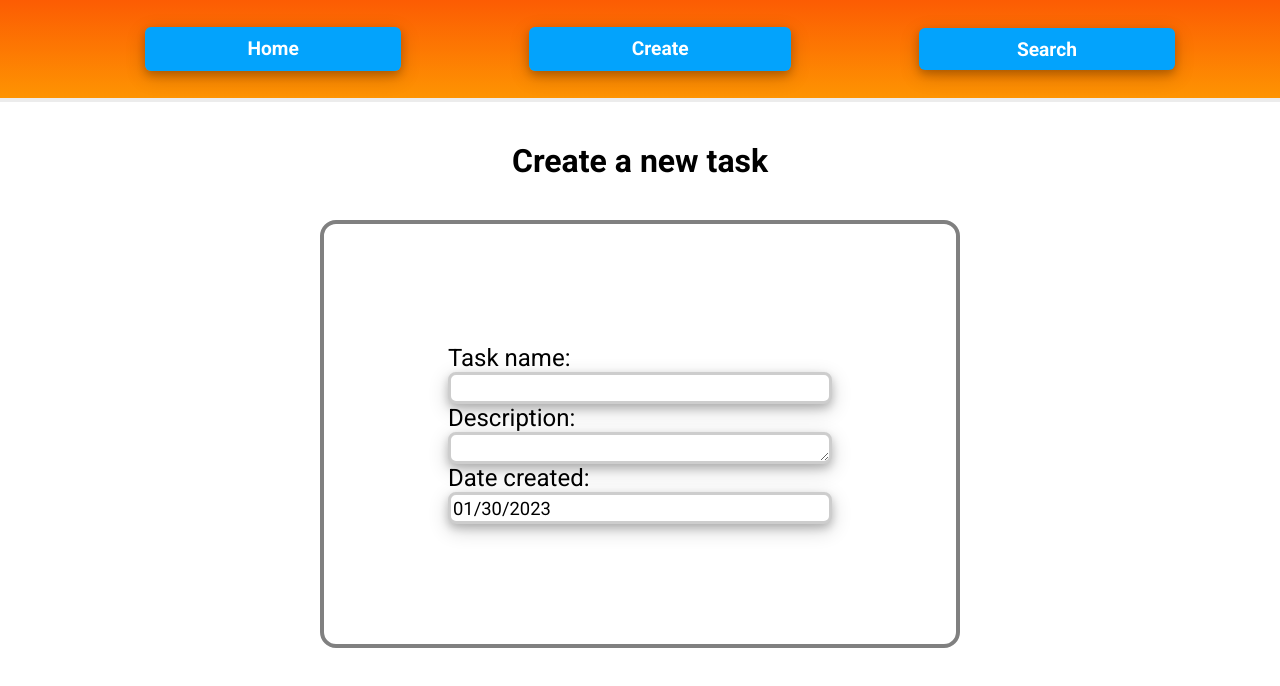
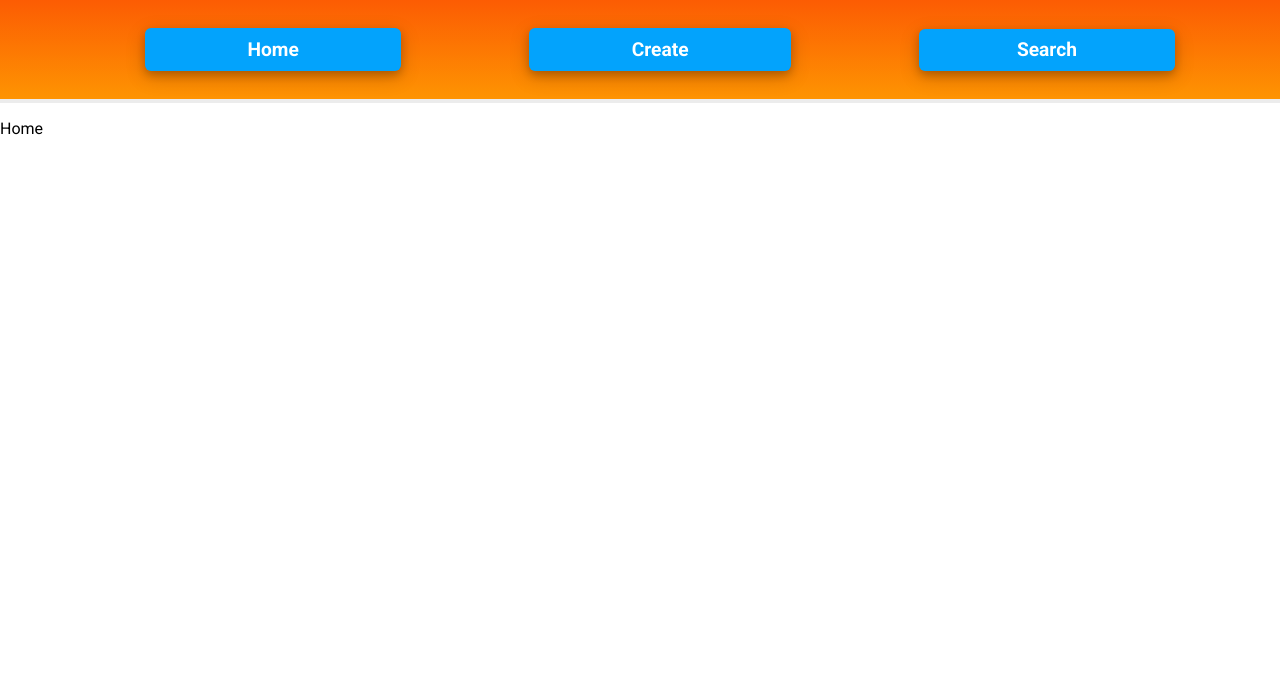
Before and after one commit to sadsewd/to-do-list-app, a React (Create React App) app: page / in a window 1280 px wide. Shown: the top 686 px of the page. Built offline with nearby package versions, Linux system fonts and the light colour scheme.

Commit message:
Added Routing

```diff
--- a/package.json
+++ b/package.json
@@ -8,6 +8,7 @@
     "@testing-library/user-event": "^13.5.0",
     "react": "^18.2.0",
     "react-dom": "^18.2.0",
+    "react-router-dom": "^6.8.0",
     "react-scripts": "5.0.1",
     "styled-components": "^5.3.6",
     "web-vitals": "^2.1.4"
@@ -35,5 +36,8 @@
       "last 1 firefox version",
       "last 1 safari version"
     ]
+  },
+  "devDependencies": {
+    "@types/styled-components": "^5.1.26"
   }
 }
--- a/public/index.html
+++ b/public/index.html
@@ -10,34 +10,11 @@
       content="Web site created using create-react-app"
     />
     <link rel="apple-touch-icon" href="%PUBLIC_URL%/logo192.png" />
-    <!--
-      manifest.json provides metadata used when your web app is installed on a
-      user's mobile device or desktop. See https://developers.google.com/web/fundamentals/web-app-manifest/
-    -->
     <link rel="manifest" href="%PUBLIC_URL%/manifest.json" />
-    <!--
-      Notice the use of %PUBLIC_URL% in the tags above.
-      It will be replaced with the URL of the `public` folder during the build.
-      Only files inside the `public` folder can be referenced from the HTML.
-
-      Unlike "/favicon.ico" or "favicon.ico", "%PUBLIC_URL%/favicon.ico" will
-      work correctly both with client-side routing and a non-root public URL.
-      Learn how to configure a non-root public URL by running `npm run build`.
-    -->
-    <title>React App</title>
+    <title>To-do-list App</title>
   </head>
   <body>
     <noscript>You need to enable JavaScript to run this app.</noscript>
     <div id="root"></div>
-    <!--
-      This HTML file is a template.
-      If you open it directly in the browser, you will see an empty page.
-
-      You can add webfonts, meta tags, or analytics to this file.
-      The build step will place the bundled scripts into the <body> tag.
-
-      To begin the development, run `npm start` or `yarn start`.
-      To create a production bundle, use `npm run build` or `yarn build`.
-    -->
   </body>
 </html>
--- a/src/App.js
+++ b/src/App.js
@@ -1,12 +1,21 @@
+import { BrowserRouter as Router, Route, Routes } from "react-router-dom";
 import Header from "./Components/header";
 import Create from "./Components/create";
+import Home from "./Components/home";
 import "./App.css";
 
 export default function App() {
   return (
-    <div>
-      <Header />
-      <Create />
-    </div>
+    <Router>
+      <div className="App">
+        <Header />
+        <div className="content">
+          <Routes>
+            <Route exact path="/" element={<Home />} />
+            <Route path="/create" element={<Create />} />
+          </Routes>
+        </div>
+      </div>
+    </Router>
   );
 }
--- a/src/Components/create.js
+++ b/src/Components/create.js
@@ -1,4 +1,5 @@
-import styled from "styled-components";
+//import useLocalStorage from "../useLocalStorage";
+import * as S from "./style.ts";
 
 var today = new Date();
 var dd = String(today.getDate()).padStart(2, "0");
@@ -6,75 +7,24 @@ var mm = String(today.getMonth() + 1).padStart(2, "0"); //January is 0!
 var yyyy = today.getFullYear();
 today = mm + "/" + dd + "/" + yyyy;
 
-const BoxShadow =
-  "0 4px 8px 0 rgba(0, 0, 0, 0.2), 0 6px 20px 0 rgba(0, 0, 0, 0.19);";
-const BoxShadowA =
-  "0 4px 8px 0 rgba(0, 0, 0, 0.4), 0 6px 20px 0 rgba(0, 0, 0, 0.4);";
-
-const Form = styled.form`
-  display: flex;
-  flex-direction: column;
-`;
-
-const Label = styled.label`
-  font-size: 1.5rem;
-`;
-
-const inputStyle = `box-shadow: ${BoxShadow}
-border-radius: 0.5rem;
-border: solid #cdcdcd 3px;
-height: 2.5vw;
-width: 30vw;
-font-size: 2.3vh;
-&::placeholder {
-  text-align: center;
-}
-&:focus {
-  box-shadow: ${BoxShadowA};
-  outline: none;
-  &::placeholder {
-    color: white;
-  }
-}`;
-
-const Input = styled.input`
-  ${inputStyle};
-`;
-
-const TextArea = styled.textarea`
-  ${inputStyle};
-  resize: vertical;
-`;
-
-const Div = styled.div`
-  display: flex;
-  justify-content: center;
-  border: solid gray 4px;
-  width: 50vw;
-  margin: 5vh auto;
-  border-radius: 1rem;
-  padding: 15vh;
-`;
-
-const Heading = styled.h1`
-  margin-top: 5vh;
-  text-align: center;
-`;
-
 export default function Create() {
   return (
     <div>
-      <Heading>Create a new task</Heading>
-      <Div>
-        <Form>
-          <Label>Task name:</Label>
-          <Input type="text" />
-          <Label>Description:</Label>
-          <TextArea id="description" cols="30" rows="10" />
-          <Label>Date created:</Label>
-          <Input type="text" value={today} readOnly />
-        </Form>
-      </Div>
+      <S.Heading>Create a new task</S.Heading>
+      <S.Div>
+        <S.Form>
+          <S.Label>Task name:</S.Label>
+          <S.Input type="text" />
+          <S.Label>Description:</S.Label>
+          <S.TextArea id="description" cols="30" rows="10" />
+          <S.Label>Date created:</S.Label>
+          <S.Input type="text" value={today} readOnly />
+          <S.FormDiv>
+            <S.Button className="cancel">Cancel</S.Button>
+            <S.Button className="add">Add</S.Button>
+          </S.FormDiv>
+        </S.Form>
+      </S.Div>
     </div>
   );
 }
--- a/src/Components/header.js
+++ b/src/Components/header.js
@@ -1,100 +1,31 @@
-import styled from "styled-components";
-
-const TextBorder =
-  "-webkit-text-stroke-width: 0.5px; -webkit-text-stroke-color: black;";
-const BoxShadow =
-  "0 4px 8px 0 rgba(0, 0, 0, 0.2), 0 6px 20px 0 rgba(0, 0, 0, 0.19);";
-const BoxShadowA =
-  "0 4px 8px 0 rgba(0, 0, 0, 0.4), 0 6px 20px 0 rgba(0, 0, 0, 0.4);";
-
-const StyledHeader = styled.header`
-    background-image: linear-gradient(to bottom ,rgb(252, 92, 3), rgb(254, 148, 2));
-  display: flex;
-  justify-content: center;
-  padding 1.5vh;
-  border-bottom: solid #ececec 4px
-`;
-
-const Ul = styled.ul`
-  display: flex;
-  justify-content: space-around;
-  align-items: center;
-  list-style-type: none;
-  gap: 10vw;
-  underline: none;
-`;
-
-const A = styled.a`
-  text-decoration: none;
-  background: rgb(3, 163, 252);
-  box-shadow: ${BoxShadow};
-  padding: 0.8vw 8vw;
-  border-radius: 6px;
-  color: white;
-  font-weight: bold;
-  font-size: 1.5vw;
-  &:hover {
-    ${TextBorder}
-    color: rgb(254, 148, 2);
-    box-shadow: ${BoxShadowA};
-  }
-`;
-
-const Input = styled.input`
-  box-shadow: ${BoxShadow}
-  border-radius: 6px;
-  border: none;
-  background: rgb(3, 163, 252);
-  padding: 0.8vw;
-  height: 3.3vw;
-  width: 20vw;
-  font-size: 1.5vw;
-  &::placeholder {
-    text-align: center;
-    color: white;
-    font-weight:bold;
-    transition: ease-out .3s;
-  }
-  &:focus {
-    background: white;
-    border: solid #cdcdcd 3px;
-    box-shadow: ${BoxShadowA};
-    outline: none;
-    &::placeholder {
-      color: white;
-    }
-  }
-  &:hover{
-    box-shadow: ${BoxShadowA};
-    &::placeholder {
-      ${TextBorder};
-      color: rgb(254, 148, 2);
-      transition: ease-out .3s;
-    }
-  }
-`;
+import * as S from "./style.ts";
+import { Link } from "react-router-dom";
 
 export default function Header() {
   return (
-    <StyledHeader>
-      <Ul>
+    <S.StyledHeader>
+      <S.Ul>
         <li>
-          <A href="/">Home</A>
+          <Link to="/">
+            <S.Button>Home</S.Button>
+          </Link>
         </li>
         <li>
-          <A href="/">Create</A>
+          <Link to="/create">
+            <S.Button>Create</S.Button>
+          </Link>
         </li>
         <li>
           <form>
-            <Input type="text" id="Search" placeholder="Search" />
+            <S.StyledSearchBar type="text" id="Search" placeholder="Search" />
             <input type="submit" hidden />
           </form>
         </li>
-      </Ul>
+      </S.Ul>
       <script
         src="https://kit.fontawesome.com/ee790463db.js"
         crossOrigin="anonymous"
       ></script>
-    </StyledHeader>
+    </S.StyledHeader>
   );
 }
--- /dev/null
+++ b/src/Components/home.js
@@ -0,0 +1,5 @@
+import { Link } from "react-router-dom";
+export default function Home() {
+  return <p>Home</p>;
+  <Link>Sup dog</Link>;
+}
--- /dev/null
+++ b/src/Components/style.ts
@@ -0,0 +1,142 @@
+import styled from "styled-components";
+import { Link } from "react-router-dom";
+
+const TextBorder =
+  "-webkit-text-stroke-width: 0.5px; -webkit-text-stroke-color: black;";
+const BoxShadow =
+  "0 4px 8px 0 rgba(0, 0, 0, 0.2), 0 6px 20px 0 rgba(0, 0, 0, 0.19);";
+const BoxShadowA =
+  "0 4px 8px 0 rgba(0, 0, 0, 0.4), 0 6px 20px 0 rgba(0, 0, 0, 0.4);";
+
+export const StyledHeader = styled.header`
+    background-image: linear-gradient(to bottom ,rgb(252, 92, 3), rgb(254, 148, 2));
+  display: flex;
+  justify-content: center;
+  padding 1.5vh;
+  border-bottom: solid #ececec 4px
+`;
+
+export const Ul = styled.ul`
+  display: flex;
+  justify-content: space-around;
+  align-items: center;
+  list-style-type: none;
+  gap: 10vw;
+`;
+
+export const Button = styled.button`
+  border: none;
+  text-decoration: none;
+  background: rgb(3, 163, 252);
+  box-shadow: ${BoxShadow};
+  padding: 0.8vw 8vw;
+  border-radius: 6px;
+  color: white;
+  font-weight: bold;
+  font-size: 1.5vw;
+  &:hover {
+    cursor: pointer;
+    ${TextBorder}
+    color: rgb(254, 148, 2);
+    box-shadow: ${BoxShadowA};
+  }
+  &.cancel {
+    background: red;
+    width: 14vw;
+    padding 0;
+  }
+  &.add {
+    background: green;
+    width: 14vw;
+    padding 0;
+  }`;
+
+export const StyledSearchBar = styled.input`
+  box-shadow: ${BoxShadow}
+  border-radius: 6px;
+  border: none;
+  background: rgb(3, 163, 252);
+  padding: 0.8vw;
+  height: 3.3vw;
+  width: 20vw;
+  font-size: 1.5vw;
+  &::placeholder {
+    text-align: center;
+    color: white;
+    font-weight:bold;
+    transition: ease-out .3s;
+  }
+  &:focus {
+    background: white;
+    border: solid #cdcdcd 3px;
+    box-shadow: ${BoxShadowA};
+    outline: none;
+    &::placeholder {
+      color: white;
+    }
+  }
+  &:hover{
+    box-shadow: ${BoxShadowA};
+    &::placeholder {
+      ${TextBorder};
+      color: rgb(254, 148, 2);
+      transition: ease-out .3s;
+    }
+  }
+`;
+
+export const Form = styled.form`
+  display: flex;
+  flex-direction: column;
+`;
+
+export const Label = styled.label`
+  font-size: 1.5rem;
+`;
+
+export const inputStyle = `box-shadow: ${BoxShadow}
+border-radius: 0.5rem;
+border: solid #cdcdcd 3px;
+height: 2.5vw;
+width: 30vw;
+font-size: 2.3vh;
+&::placeholder {
+  text-align: center;
+}
+&:focus {
+  box-shadow: ${BoxShadowA};
+  outline: none;
+  &::placeholder {
+    color: white;
+  }
+}`;
+
+export const Input = styled.input`
+  ${inputStyle};
+`;
+
+export const TextArea = styled.textarea`
+  ${inputStyle};
+  resize: vertical;
+`;
+
+export const Div = styled.div`
+  display: flex;
+  justify-content: center;
+  border: solid gray 4px;
+  width: 50vw;
+  margin: 5vh auto;
+  border-radius: 1rem;
+  padding: 15vh;
+`;
+
+export const Heading = styled.h1`
+  margin-top: 5vh;
+  text-align: center;
+`;
+
+export const FormDiv = styled.div`
+  margin-top: 2vh;
+  display: flex;
+  justify-content: space-between;
+`;
--- /dev/null
+++ b/src/useLocalStorage.js
@@ -0,0 +1,23 @@
+/*import { useState, useEffect } from "react";
+
+function getSavedValue(key, initialValue) {
+  const savedValue = JSON.parse(localStorage.getItem(key));
+  if (savedValue) {
+    return savedValue;
+  }
+  if (initialValue instanceof Function) {
+    return initialValue;
+  }
+}
+
+export default function useLocalStorage(key, initialValue) {
+  const [value, setValue] = useState(() => {
+    return getSavedValue(key, initialValue);
+  });
+
+  useEffect(() => {
+    localStorage.setItem(key, JSON.stringify(value));
+  }, [value]);
+
+  return [value, setValue];
+}*/
```
Also changed, not shown: 1 other file (tests, documents, lock files or other folders).
